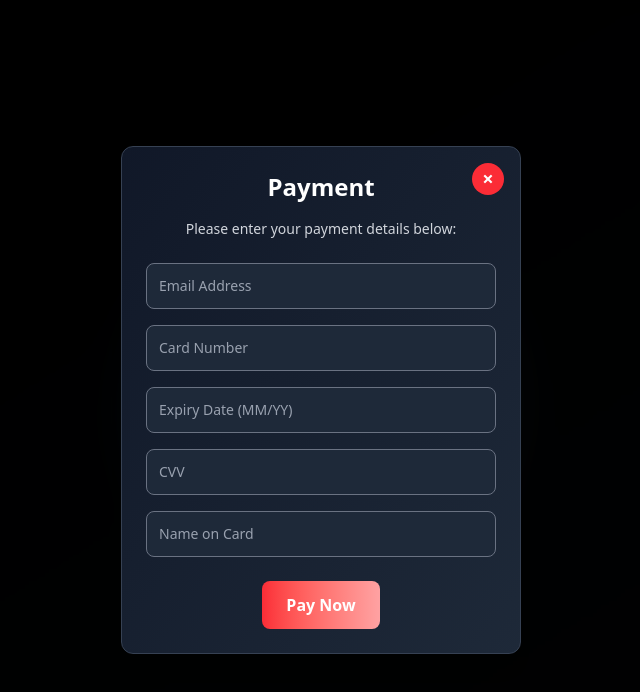
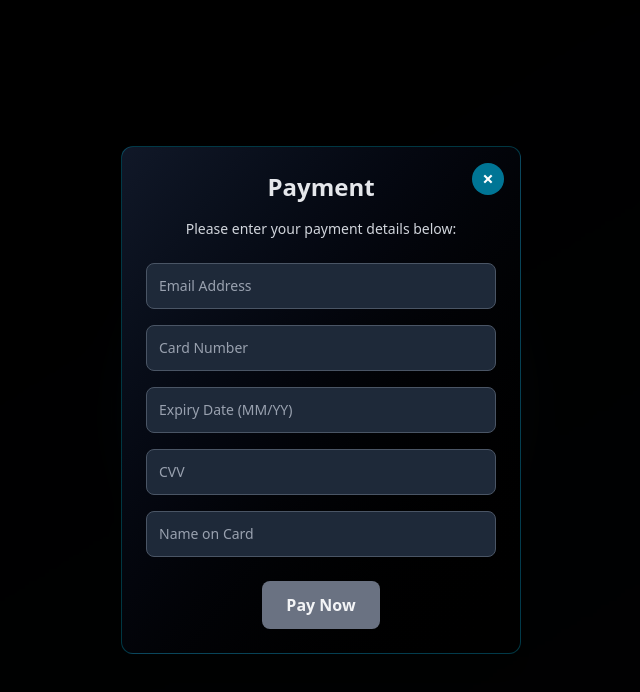
Before and after one commit to DeviSreePrasanth/Movie, a React (Vite) app in the folder client/: page /payment in a window 1280 px wide. Shown: the top 692 px of the page, without its empty margins (319-959 px from the left). Built offline with nearby package versions, Linux system fonts and the light colour scheme.

Commit message:
`Refactor Payment component styles and colors`

```diff
--- a/client/src/components/Payment.jsx
+++ b/client/src/components/Payment.jsx
@@ -51,19 +51,19 @@ const Payment = ({ onClose, onPaymentSuccess }) => {
   };
 
   return (
-    <div className="fixed top-0 left-0 right-0 bottom-0 bg-black/60 blur-background flex justify-center items-center z-50">
+    <div className="fixed inset-0 bg-black/60 blur-background flex justify-center items-center z-50">
       <div
-        className="bg-gradient-to-br from-gray-900 to-gray-800 p-6 rounded-xl w-[400px] text-center relative shadow-xl popup-scale border border-gray-700"
+        className="bg-gradient-to-br from-gray-900 to-black p-6 rounded-xl w-[400px] text-center relative shadow-xl popup-scale border border-cyan-500/30"
         data-processing={paymentProcessing}
       >
         <GlobalStyle />
         <button
           onClick={onClose}
-          className="absolute top-4 right-4 bg-red-500 text-white text-xl font-bold rounded-full w-8 h-8 flex items-center justify-center hover:bg-red-300 transition-colors"
+          className="absolute top-4 right-4 bg-cyan-700 text-white text-xl font-bold rounded-full w-8 h-8 flex items-center justify-center hover:bg-cyan-600 transition-colors"
         >
           ×
         </button>
-        <h2 className="text-2xl font-semibold mb-4 text-white">Payment</h2>
+        <h2 className="text-2xl font-semibold mb-4 text-gray-200">Payment</h2>
         <p className="text-sm text-gray-300 mb-6">
           Please enter your payment details below:
         </p>
@@ -75,7 +75,7 @@ const Payment = ({ onClose, onPaymentSuccess }) => {
             value={formData.email}
             onChange={handleChange}
             required
-            className="p-3 border border-gray-500 rounded-lg text-sm outline-none bg-gray-800 text-white placeholder-gray-400 focus:border-red-500 focus:shadow-[0_0_8px_rgba(239,68,68,0.5)] transition-all"
+            className="p-3 border border-gray-600 rounded-lg text-sm outline-none bg-gray-800 text-gray-200 placeholder-gray-400 focus:border-cyan-500 focus:shadow-[0_0_8px_rgba(34,211,238,0.5)] transition-all"
           />
           <input
             type="text"
@@ -84,7 +84,7 @@ const Payment = ({ onClose, onPaymentSuccess }) => {
             value={formData.cardNumber}
             onChange={handleChange}
             required
-            className="p-3 border border-gray-500 rounded-lg text-sm outline-none bg-gray-800 text-white placeholder-gray-400 focus:border-red-500 focus:shadow-[0_0_8px_rgba(239,68,68,0.5)] transition-all"
+            className="p-3 border border-gray-600 rounded-lg text-sm outline-none bg-gray-800 text-gray-200 placeholder-gray-400 focus:border-cyan-500 focus:shadow-[0_0_8px_rgba(34,211,238,0.5)] transition-all"
           />
           <input
             type="text"
@@ -93,7 +93,7 @@ const Payment = ({ onClose, onPaymentSuccess }) => {
             value={formData.expiryDate}
             onChange={handleChange}
             required
-            className="p-3 border border-gray-500 rounded-lg text-sm outline-none bg-gray-800 text-white placeholder-gray-400 focus:border-red-500 focus:shadow-[0_0_8px_rgba(239,68,68,0.5)] transition-all"
+            className="p-3 border border-gray-600 rounded-lg text-sm outline-none bg-gray-800 text-gray-200 placeholder-gray-400 focus:border-cyan-500 focus:shadow-[0_0_8px_rgba(34,211,238,0.5)] transition-all"
           />
           <input
             type="text"
@@ -102,7 +102,7 @@ const Payment = ({ onClose, onPaymentSuccess }) => {
             value={formData.cvv}
             onChange={handleChange}
             required
-            className="p-3 border border-gray-500 rounded-lg text-sm outline-none bg-gray-800 text-white placeholder-gray-400 focus:border-red-500 focus:shadow-[0_0_8px_rgba(239,68,68,0.5)] transition-all"
+            className="p-3 border border-gray-600 rounded-lg text-sm outline-none bg-gray-800 text-gray-200 placeholder-gray-400 focus:border-cyan-500 focus:shadow-[0_0_8px_rgba(34,211,238,0.5)] transition-all"
           />
           <input
             type="text"
@@ -111,13 +111,13 @@ const Payment = ({ onClose, onPaymentSuccess }) => {
             value={formData.nameOnCard}
             onChange={handleChange}
             required
-            className="p-3 border border-gray-500 rounded-lg text-sm outline-none bg-gray-800 text-white placeholder-gray-400 focus:border-red-500 focus:shadow-[0_0_8px_rgba(239,68,68,0.5)] transition-all"
+            className="p-3 border border-gray-600 rounded-lg text-sm outline-none bg-gray-800 text-gray-200 placeholder-gray-400 focus:border-cyan-500 focus:shadow-[0_0_8px_rgba(34,211,238,0.5)] transition-all"
           />
         </form>
         <button
           onClick={handlePayment}
           disabled={!isFormComplete || paymentProcessing}
-          className="bg-gradient-to-r from-red-500 to-red-300 text-white px-6 py-3 rounded-lg text-base font-semibold mt-6 transition-all hover:shadow-lg hover:-translate-y-1 disabled:bg-gray-500 disabled:cursor-not-allowed disabled:shadow-none"
+          className="bg-cyan-500 text-gray-100 px-6 py-3 rounded-lg text-base font-semibold mt-6 transition-all hover:shadow-lg hover:-translate-y-1 hover:bg-cyan-600 disabled:bg-gray-500 disabled:cursor-not-allowed disabled:shadow-none"
         >
           {paymentProcessing ? "Processing..." : "Pay Now"}
         </button>
```
